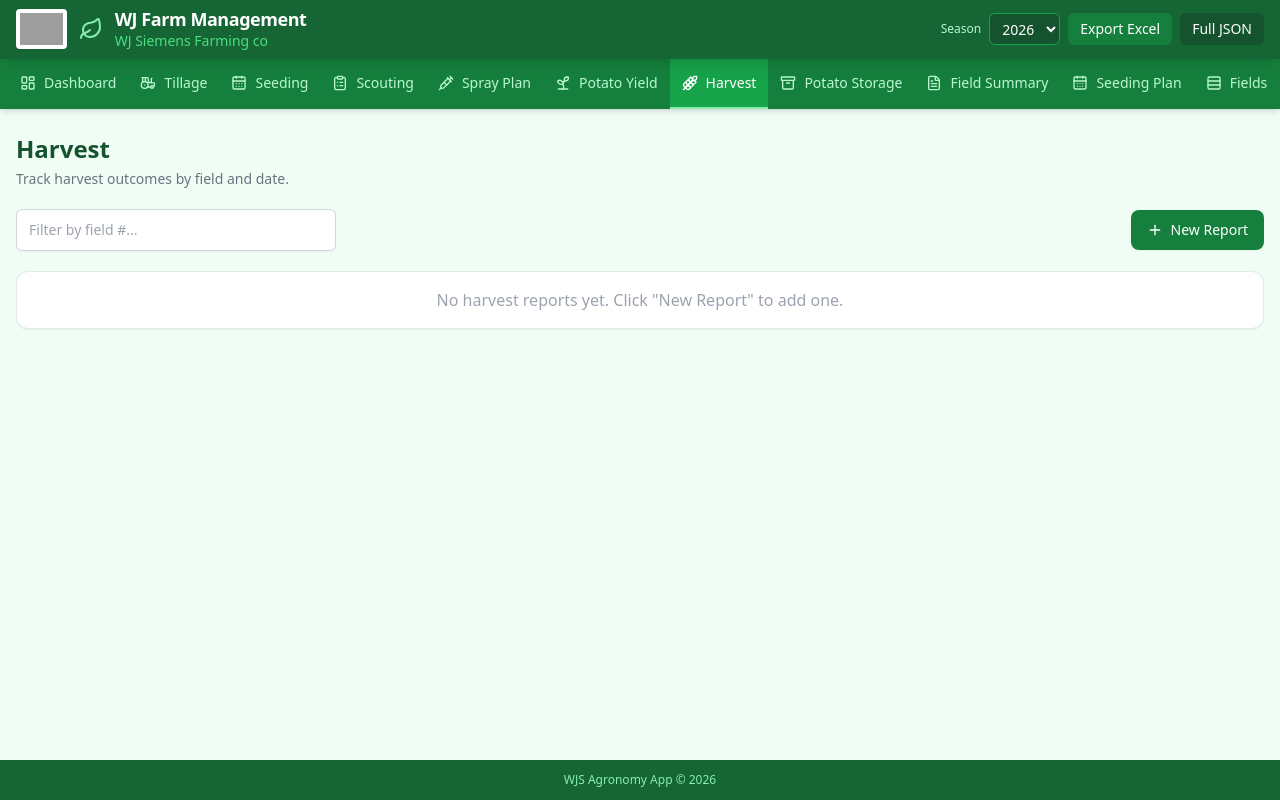
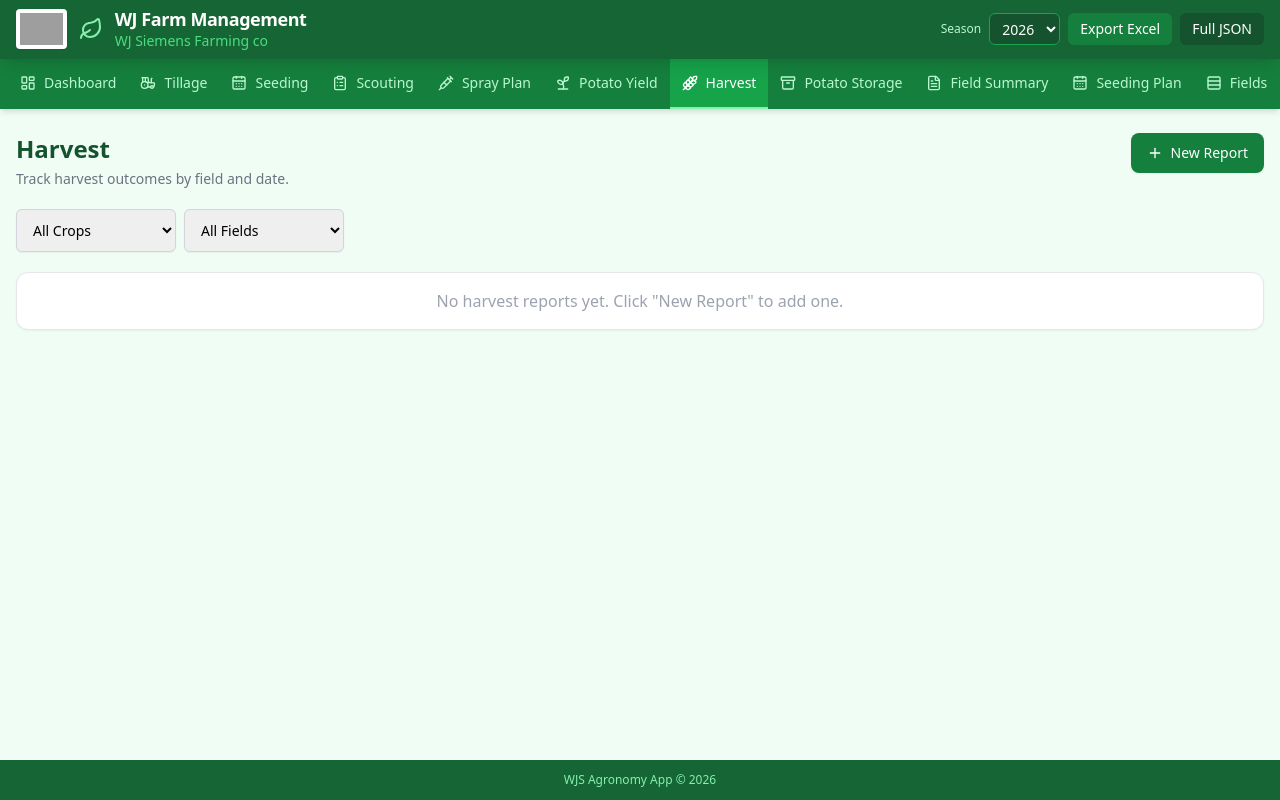
Before and after one commit to Trav3019/WJS-Agronomy-App, a React (Vite) app: page /harvest in a window 1280 px wide. Built offline with nearby package versions, Linux system fonts and the light colour scheme; grey boxes are pictures that could not be loaded.

Commit message:
Update Harvest.tsx

```diff
--- a/src/pages/Harvest.tsx
+++ b/src/pages/Harvest.tsx
@@ -1,5 +1,5 @@
 import { useEffect, useState } from 'react';
-import type { AppData, HarvestReport, WeatherData } from '../types';
+import type { AppData, HarvestReport, WeatherData, CropType } from '../types';
 import { generateId, saveHarvestReport, deleteHarvestReport } from '../utils/storage';
 import { getHistoricalWeather } from '../utils/weather';
 import { VARIETIES_BY_CROP } from '../utils/varieties';
@@ -20,8 +20,10 @@ export default function Harvest({ data, updateData }: Props) {
   const [showForm, setShowForm] = useState(false);
   const [viewReport, setViewReport] = useState<HarvestReport | null>(null);
   const [previewPhoto, setPreviewPhoto] = useState<string | null>(null);
+  const [photoGallery, setPhotoGallery] = useState<string[] | null>(null);
   const [editingId, setEditingId] = useState<string | null>(null);
   const [fieldFilter, setFieldFilter] = useState('');
+  const [cropFilter, setCropFilter] = useState<CropType | ''>('');
   const [weatherLoading, setWeatherLoading] = useState(false);
   const [weatherError, setWeatherError] = useState<string | null>(null);
   const [weatherSnapshot, setWeatherSnapshot] = useState<WeatherData | null>(null);
@@ -29,6 +31,14 @@ export default function Harvest({ data, updateData }: Props) {
   const orderedFields = [...data.fields].sort((a, b) =>
     a.fieldNumber.localeCompare(b.fieldNumber, undefined, { numeric: true, sensitivity: 'base' })
   );
+  const cropOptions = Array.from(new Set(data.harvestReports.map(r => r.cropType))).sort((a, b) => a.localeCompare(b));
+  const fieldOptions = Array.from(
+    new Set(
+      data.harvestReports
+        .filter(r => !cropFilter || r.cropType === cropFilter)
+        .map(r => r.fieldNumber)
+    )
+  ).sort((a, b) => a.localeCompare(b, undefined, { numeric: true, sensitivity: 'base' }));
   const [form, setForm] = useState({
     fieldId: '',
     variety: '',
@@ -126,7 +136,8 @@ export default function Harvest({ data, updateData }: Props) {
   }
 
   const reports = data.harvestReports
-    .filter(r => !fieldFilter || r.fieldNumber.toLowerCase().includes(fieldFilter.toLowerCase()))
+    .filter(r => !cropFilter || r.cropType === cropFilter)
+    .filter(r => !fieldFilter || r.fieldNumber === fieldFilter)
     .sort((a, b) => b.date.localeCompare(a.date));
   const selectedFieldForForm = data.fields.find(f => f.id === form.fieldId);
   const varietyOptions = selectedFieldForForm ? (VARIETIES_BY_CROP[selectedFieldForForm.cropType] ?? []) : [];
@@ -142,6 +153,12 @@ export default function Harvest({ data, updateData }: Props) {
         .sort((a, b) => b.date.localeCompare(a.date))[0]?.location
     : undefined;
   const weatherLocation = selectedFieldForForm?.location ?? fallbackSeedingLocation ?? fallbackScoutingLocation;
+
+  useEffect(() => {
+    if (fieldFilter && !fieldOptions.includes(fieldFilter)) {
+      setFieldFilter('');
+    }
+  }, [cropFilter, fieldFilter, fieldOptions]);
 
   function refreshWeather() {
     setWeatherRefreshKey(prev => prev + 1);
@@ -207,21 +224,31 @@ export default function Harvest({ data, updateData }: Props) {
 
   return (
     <div className="space-y-5">
-      <div>
-        <h1 className="text-2xl font-bold text-green-900">Harvest</h1>
-        <p className="text-sm text-gray-500 mt-1">Track harvest outcomes by field and date.</p>
+      <div className="flex items-start justify-between gap-3">
+        <div>
+          <h1 className="text-2xl font-bold text-green-900">Harvest</h1>
+          <p className="text-sm text-gray-500 mt-1">Track harvest outcomes by field and date.</p>
+        </div>
+        <button onClick={openNew} className="btn-primary whitespace-nowrap">
+          <Plus className="h-4 w-4" /> New Report
+        </button>
       </div>
 
-      <div className="flex items-center justify-between gap-3">
-        <input
-          className="form-input max-w-xs"
-          placeholder="Filter by field #..."
-          value={fieldFilter}
-          onChange={e => setFieldFilter(e.target.value)}
-        />
-        <button onClick={openNew} className="btn-primary">
-          <Plus className="h-4 w-4" /> New Report
-        </button>
+      <div className="flex items-end gap-3 flex-wrap">
+        <div className="grid grid-cols-2 gap-2 w-full sm:w-auto">
+          <select className="form-input w-full sm:w-40" value={cropFilter} onChange={e => setCropFilter(e.target.value as CropType | '')}>
+            <option value="">All Crops</option>
+            {cropOptions.map(crop => (
+              <option key={crop} value={crop}>{crop}</option>
+            ))}
+          </select>
+          <select className="form-input w-full sm:w-40" value={fieldFilter} onChange={e => setFieldFilter(e.target.value)}>
+            <option value="">All Fields</option>
+            {fieldOptions.map(fieldNumber => (
+              <option key={fieldNumber} value={fieldNumber}>Field {fieldNumber}</option>
+            ))}
+          </select>
+        </div>
       </div>
 
       <div className="space-y-3">
@@ -243,6 +270,15 @@ export default function Harvest({ data, updateData }: Props) {
                     {r.notes && <div className="text-sm text-gray-600 mt-1 truncate">{r.notes}</div>}
                   </div>
                   <div className="flex gap-2 shrink-0">
+                    {(r.photos?.length ?? 0) > 0 && (
+                      <button
+                        onClick={() => setPhotoGallery(r.photos ?? null)}
+                        className="btn-secondary text-[11px] py-1 px-2"
+                        title="Open attached photos"
+                      >
+                        <Camera className="h-3 w-3" /> {r.photos?.length}
+                      </button>
+                    )}
                     <button onClick={() => setViewReport(r)} className="btn-secondary text-xs py-1.5 px-2.5">
                       <Eye className="h-3.5 w-3.5" /> View
                     </button>
@@ -444,6 +480,26 @@ export default function Harvest({ data, updateData }: Props) {
         </div>
       )}
 
+      {photoGallery && (
+        <div className="fixed inset-0 bg-black bg-opacity-80 flex items-center justify-center z-[9998] p-4" onClick={() => setPhotoGallery(null)}>
+          <div className="bg-white rounded-xl shadow-xl w-full max-w-3xl max-h-[90vh] overflow-y-auto" onClick={e => e.stopPropagation()}>
+            <div className="flex items-center justify-between p-4 border-b">
+              <h3 className="text-base font-semibold">Photos ({photoGallery.length})</h3>
+              <button onClick={() => setPhotoGallery(null)} className="text-gray-400 hover:text-gray-600">
+                <X className="h-5 w-5" />
+              </button>
+            </div>
+            <div className="p-4 grid grid-cols-2 sm:grid-cols-3 gap-3">
+              {photoGallery.map((photo, idx) => (
+                <button key={`gallery-photo-${idx}`} type="button" className="focus:outline-none" onClick={() => setPreviewPhoto(photo)}>
+                  <img src={photo} alt={`Harvest photo ${idx + 1}`} className="w-full h-32 rounded object-cover border border-gray-200 hover:opacity-90" />
+                </button>
+              ))}
+            </div>
+          </div>
+        </div>
+      )}
+
       {previewPhoto && (
         <div className="fixed inset-0 bg-black bg-opacity-80 flex items-center justify-center z-[9999] p-4" onClick={() => setPreviewPhoto(null)}>
           <img src={previewPhoto} alt="Harvest photo preview" className="max-w-full max-h-[85vh] rounded-lg object-contain" />
```
